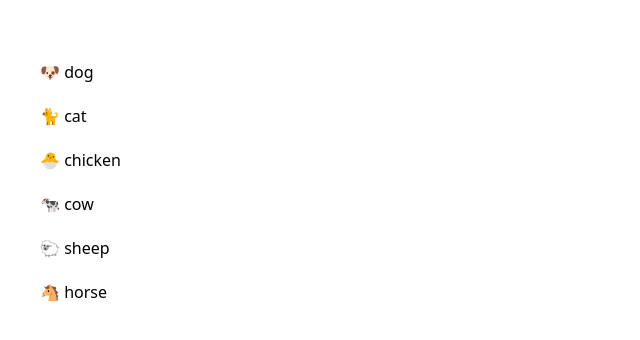
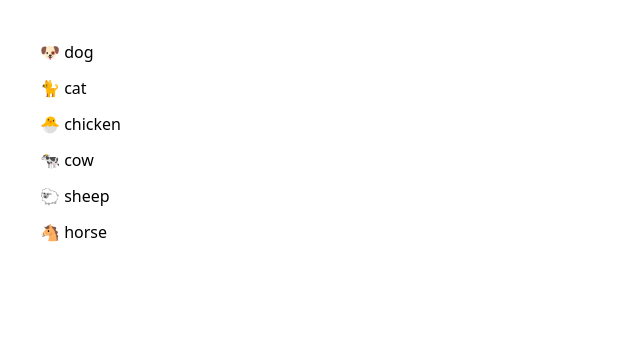
Before and after one commit to arjorb/react-introductory-exercises, a JavaScript app: page / in a window 1280 px wide. Shown: the top 340 px of the page, without its empty margins (0-640 px from the left). Built offline with nearby package versions, Linux system fonts and the light colour scheme; the HTML template or start-up script is replaced by a standard one.

Commit message:
apply the changes

```diff
--- a/src/App.js
+++ b/src/App.js
@@ -1,9 +1,8 @@
 import Animal from './components/Animal';
+
 const App = () => {
   const animals = ['🐶 dog', '🐈 cat', '🐣 chicken', '🐄 cow', '🐑 sheep', '🐴 horse'];
-
-  const animalsElement = animals.map((animal, index) => <Animal key={index} animal={animal} />);
-  return <h1 className='flex flex-col mt-10 ml-10'>{animalsElement}</h1>;
+  return <Animal animals={animals} />;
 };
 
 export default App;
--- a/src/components/Animal.js
+++ b/src/components/Animal.js
@@ -1,5 +1,10 @@
-const Animal = ({ animal }) => {
-  return <div className='mt-5'>{animal}</div>;
+const Animal = ({ animals }) => {
+  const animalsElement = animals.map((animal, index) => <li key={index}>{animal}</li>);
+  return (
+    <div>
+      <ul className='flex flex-col mt-10 ml-10 space-y-3'>{animalsElement}</ul>
+    </div>
+  );
 };
 
 export default Animal;
```
